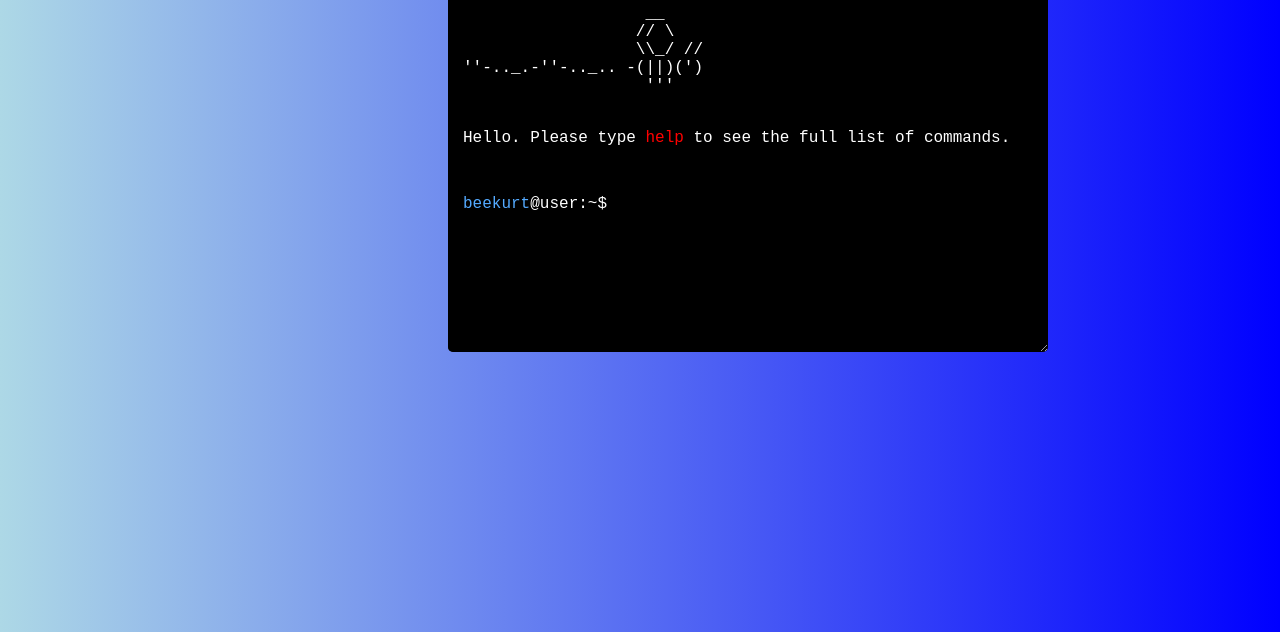
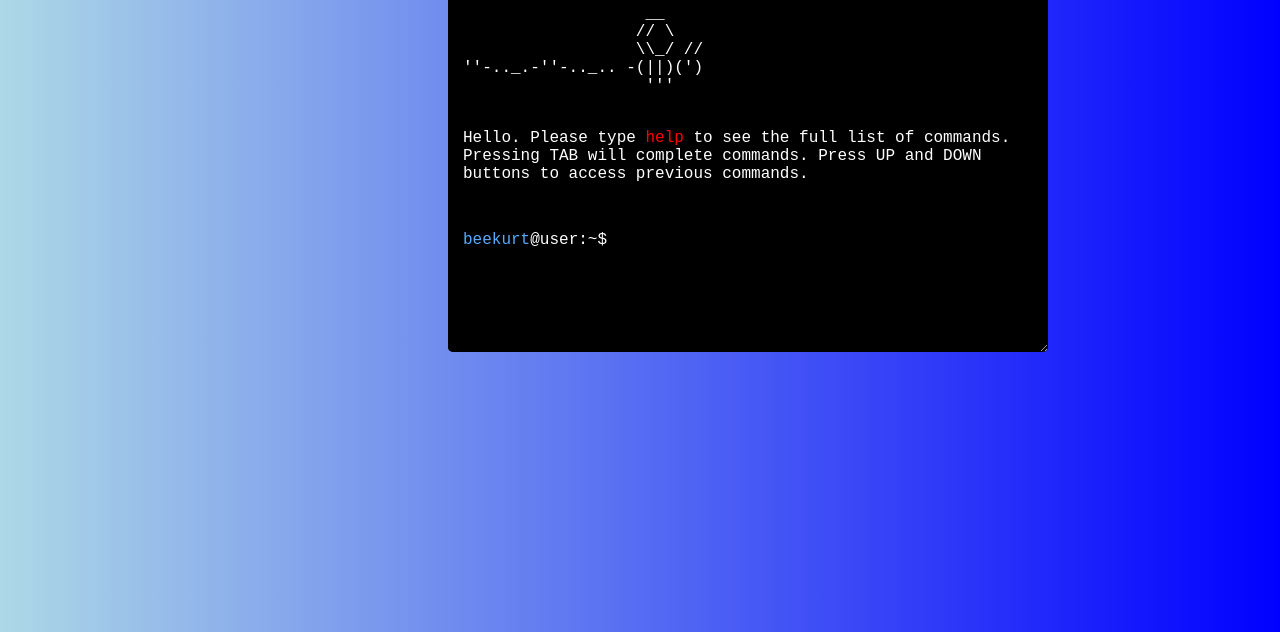
Before and after one commit to beekurt98/terminal-portfolio, a plain HTML site: page index.html in a window 1280 px wide. Shown: the part 168-800 px from the top of the page. Drawn offline with Linux system fonts and the light colour scheme.

Commit message:
fix description

```diff
--- a/index.html
+++ b/index.html
@@ -60,7 +60,7 @@
         </pre>
             <div>
 
-                Hello. Please type <span class="red">help</span> to see the full list of commands.</div>
+                Hello. Please type <span class="red">help</span> to see the full list of commands. <br/>Pressing TAB will complete commands. Press UP and DOWN buttons to access previous commands.</div>
             <br>
             <div class="comments"></div>
             <div class="comment-div">
@@ -69,12 +69,6 @@
         </div>
     </div>
     <span class="termlogospan"><div class="termlogo">
-        <!-- License: MIT. Made by Ionicons: https://github.com/ionic-team/ionicons -->
-        <!-- <svg class="termSvg" width="512px" height="512px" viewBox="0 0 512 512" xmlns="http://www.w3.org/2000/svg">
-            <path d="M432,32H80A64.07,64.07,0,0,0,16,96V416a64.07,64.07,0,0,0,64,64H432a64.07,64.07,0,0,0,64-64V96A64.07,64.07,0,0,0,432,32ZM96,256a16,16,0,0,1-10-28.49L150.39,176,86,124.49a16,16,0,1,1,20-25l80,64a16,16,0,0,1,0,25l-80,64A16,16,0,0,1,96,256Zm160,0H192a16,16,0,0,1,0-32h64a16,16,0,0,1,0,32Z"/>
-        </svg>
-        <?xml version="1.0" encoding="UTF-8"?> -->
-
         <!-- License: PD. Made by puppylinux: https://github.com/puppylinux-woof-CE/puppy_icon_theme -->
         <svg class="termSvg" width="800px" height="800px" viewBox="0 0 100 100" xmlns="http://www.w3.org/2000/svg" version="1.1">
             <path style="fill:#111111;stroke:#666666" d="m 41,81 0,8 c 0,0 -6,0 -7,0 -4,0 -6,6 -6,6 2,0 43,0 44,0 0,0 -1,-6 -4,-6 -2,0 -7,0 -7,0 l 0,-8"/>
```
